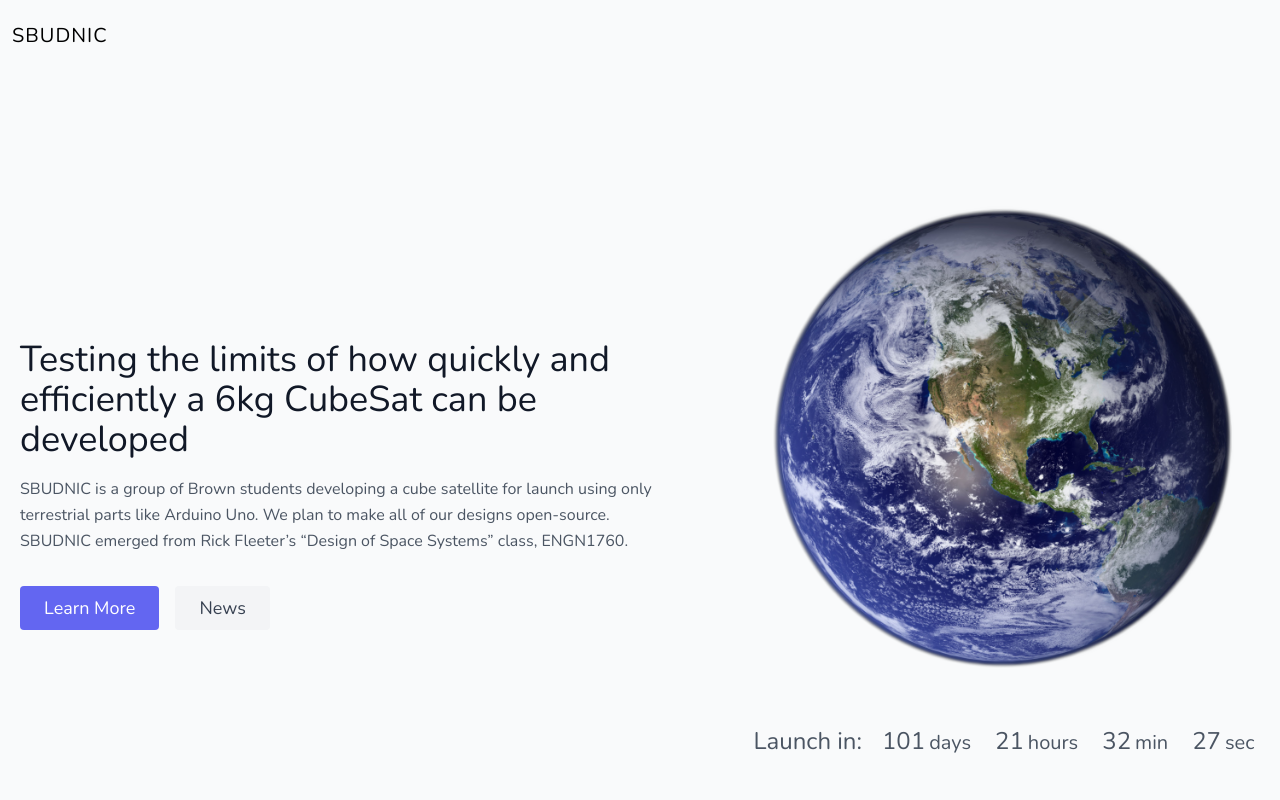
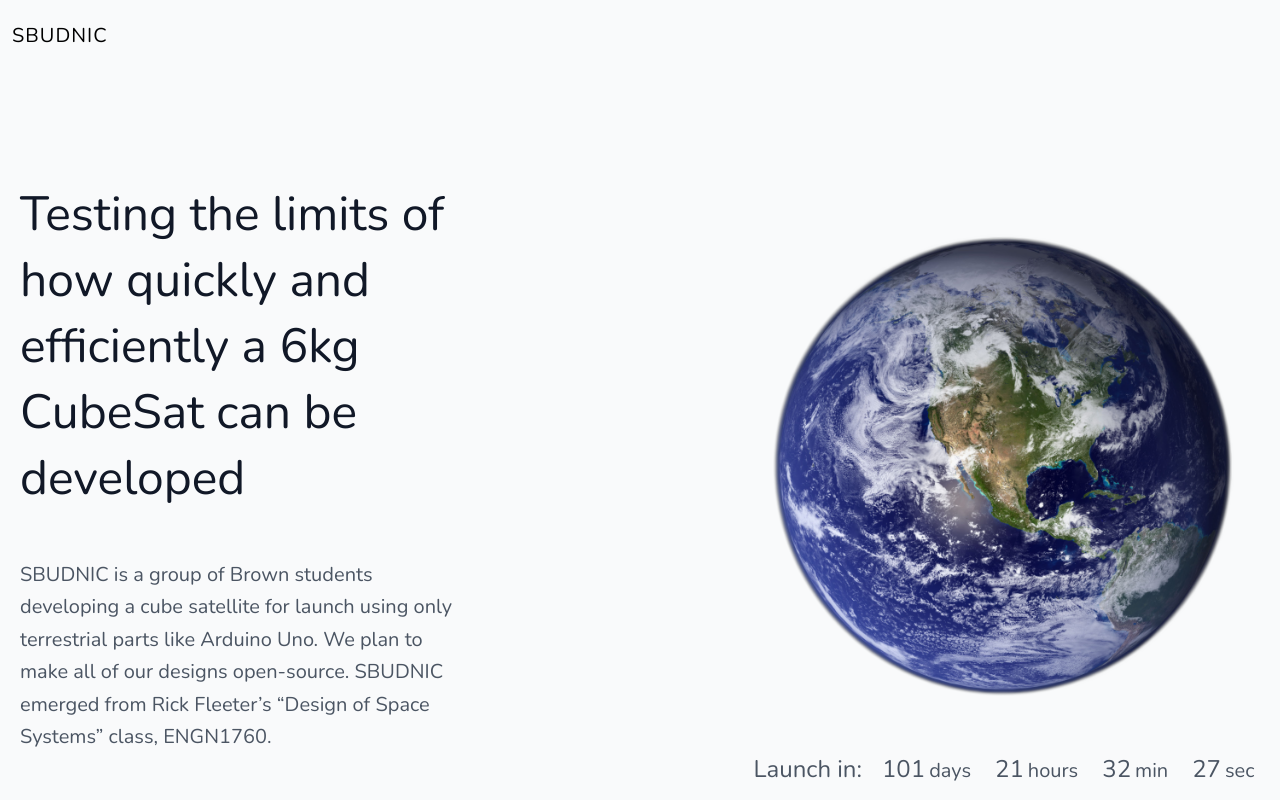
Before and after one commit to benkilimnik/SBUDNIC, a React (Create React App) app: page / in a window 1280 px wide. Shown: the top 800 px of the page. Built offline with nearby package versions, Linux system fonts and the light colour scheme; what @tailwindcss/typography would draw is missing.

Commit message:
update layout

```diff
--- a/src/App.js
+++ b/src/App.js
@@ -1,6 +1,6 @@
 import React from "react"
+import { BrowserRouter, Route } from "react-router-dom"
 import Navbar from "./components/Navbar"
-import { BrowserRouter, Route } from "react-router-dom"
 import {navItems} from "./components/content/navitems"
 
 // Components, Item Pages
@@ -8,7 +8,6 @@ import Home from "./components/ItemPages/Home"
 import Team from "./components/ItemPages/Team"
 import News from "./components/ItemPages/News"
 import About from "./components/ItemPages/About"
-import Docs from "./components/ItemPages/Docs"
 
 const App = () => (
   <BrowserRouter>
@@ -17,7 +16,7 @@ const App = () => (
       <Route id={item.id} path={item.navLink} component={item.component} />
     ))} */}
     <Route exact path="/" component={Home} />
-    <Route exact path="/docs" component={Docs} />
+    <Route exact path="/home" component={Home} />
     <Route exact path="/about" component={About} />
     <Route exact path="/team" component={Team} />
     <Route exact path="/news" component={News} />
@@ -25,4 +24,3 @@ const App = () => (
 )
 
 export default App
-// export { allItems }
--- a/src/components/ItemPages/Docs.js
+++ b/src/components/ItemPages/Docs.js
@@ -1,5 +1,6 @@
 import React from "react"
 import Footer from "../Footer"
+
 
 const Docs = () => (
   <div>
--- a/src/components/ItemPages/Home.js
+++ b/src/components/ItemPages/Home.js
@@ -42,18 +42,17 @@ const Home = () => (
   <>
       <section class="text-gray-600 body-font">
         <div class="container mx-auto flex px-5 py-24 md:flex-row flex-col items-center">
-        <div class="lg:flex-grow md:w-1/2 lg:pr-24 md:pr-16 flex flex-col md:items-start md:text-left mb-16 md:mb-0 items-center text-center">
-          <h1 class="title-font sm:text-4xl text-3xl mb-4 font-medium text-gray-900">
-            Testing the limits of how quickly and efficiently a 6kg CubeSat can
-            be developed
+          <div class="lg:flex-grow md:w-1/2 xl:pr-72 lg:pr-24 md:pr-16 flex flex-col md:items-start md:text-left mb-16 md:mb-0 items-center text-center">
+            <h1 class="lg:pb-8 title-font lg:text-5xl md:leading-tight lg:leading-snug sm:text-4xl text-3xl mb-4 font-medium text-gray-900">
+              Testing the limits of how quickly and efficiently a 6kg CubeSat
+              can be developed
             </h1>
-          <p class="mb-8 leading-relaxed">
-            SBUDNIC is a group of Brown students developing a cube satellite for
-            launch using only terrestrial parts like Arduino Uno. We plan to
-            make all of our designs open-source. SBUDNIC emerged from Rick
+            <p class="mb-12 lg:text-xl lg:leading-relaxed">
+              SBUDNIC is a group of Brown students developing a cube satellite
+              for launch using only terrestrial parts like Arduino Uno. We plan
+              to make all of our designs open-source. SBUDNIC emerged from Rick
               Fleeter’s “Design of Space Systems” class, ENGN1760.
             </p>
-
             <div class="flex justify-center">
               <Link
                 to="/about"
@@ -84,7 +83,6 @@ const Home = () => (
           </div>
         </div>
       </section>
-
       {/* <section class="text-gray-600 body-font">
           <div class="container mx-auto flex px-5 py-8 items-center justify-center flex-col">
             <img
@@ -128,7 +126,6 @@ const Home = () => (
             </div>
           </div>
         </section> */}
-
       {/* <div className="grid grid-cols-1 p-14 lg:grid-cols-2">
           <main className="px-4 mx-auto mt-10 max-w-7xl sm:mt-12 sm:px-6 md:mt-16 lg:mt-20 lg:px-8 xl:mt-28">
             <div className="sm:text-center lg:text-left">
--- a/src/components/ItemPages/News.js
+++ b/src/components/ItemPages/News.js
@@ -1,5 +1,6 @@
 import React from "react"
 import Footer from "../Footer"
+
 
 const Home = () => (
   <div>
--- a/src/components/ItemPages/Team.js
+++ b/src/components/ItemPages/Team.js
@@ -6,6 +6,7 @@ import { team } from "../content/team"
 export default function Team() {
   return (
     <div>
+
       {/* <div className="container flex flex-col items-center justify-center max-w-2xl py-6 mx-auto leading-7 text-left"> */}
         {/* <h1 className="py-12 text-4xl font-semibold "> Meet the Team</h1> */}
         {/* <article className="prose-2xl">
--- a/src/components/content/navitems.js
+++ b/src/components/content/navitems.js
@@ -1,8 +1,8 @@
 
 const navItems = [
-    { id: 1, navItem: "about" },
-    { id: 2, navItem: "team" },
-    { id: 3, navItem: "docs" },
+    { id: 1, navItem: "home" },
+    { id: 2, navItem: "about" },
+    { id: 3, navItem: "team" },
     { id: 4, navItem: "news" },
   ]
 
--- a/tailwind.config.js
+++ b/tailwind.config.js
@@ -8,6 +8,12 @@ module.exports = {
   ],
   theme: {
     extend: {
+      height: theme => ({
+        "screen/2": "50vh",
+        "screen/3": "calc(100vh / 3)",
+        "screen/4": "calc(100vh / 4)",
+        "screen/5": "calc(100vh / 5)",
+      }),
       colors: {},
       fontFamily: {
         // body: ["Lato"],
@@ -15,7 +21,7 @@ module.exports = {
       },
     },
   },
-  variants: {},
+  variants: { display: ["responsive", "hover", "focus"] },
   plugins: [
     require('@tailwindcss/typography'),
   ],
```
Also changed, not shown: 1 other file (tests, documents, lock files or other folders). Lines whose indentation alone changed are shown as unchanged.
